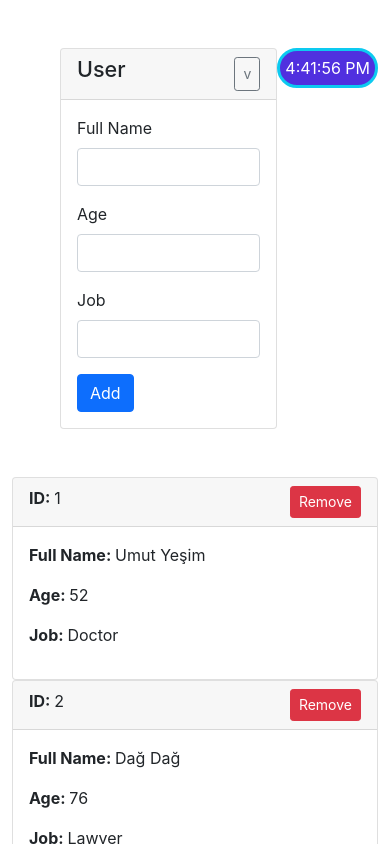
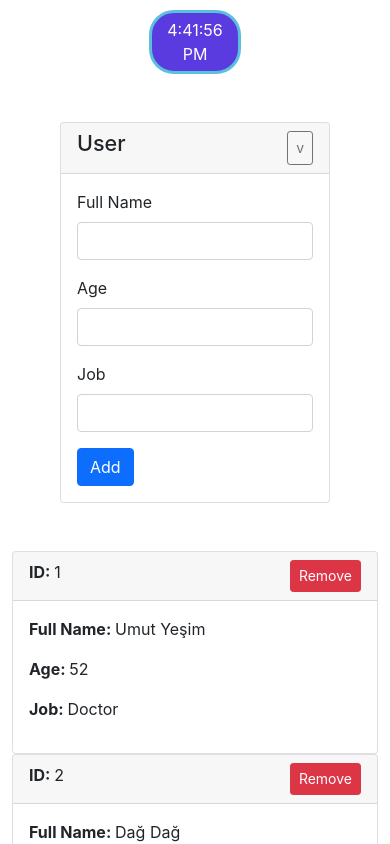
Before and after one commit to ysumut/First-React-App, a React (Create React App) app: page / in a window 390 px wide. Shown: the top 844 px of the page. Built offline with nearby package versions, Linux system fonts and the light colour scheme.

Commit message:
Clock css fixed

```diff
--- a/src/components/Clock/Clock.css
+++ b/src/components/Clock/Clock.css
@@ -1,9 +1,22 @@
 .clock {
-    background-color: rgb(80, 48, 223);
+    background-color: rgb(90, 59, 224);
     padding: 5px;
+    float: right;
+    border: #5bc0de 3px solid;
+    border-radius: 25px;
+    color: white;
+    text-align: center;
 }
 
 .clock:hover {
-    background-color: rgb(219, 91, 129);
+    background-color: black;
     padding: 10px;
 }
+
+@media only screen and (max-width: 1000px) {
+    .clock {
+        float: none;
+        margin: 10px auto auto auto;
+        width: 25%;
+    }
+  }
--- a/src/components/Clock/Clock.js
+++ b/src/components/Clock/Clock.js
@@ -18,7 +18,7 @@ class Clock extends Component {
 
     render() {
         return (
-            <div className="float-end border border-info border-3 rounded-pill text-white clock">
+            <div className="clock">
                 <span>{this.state.time}</span>
             </div>
         )
```
